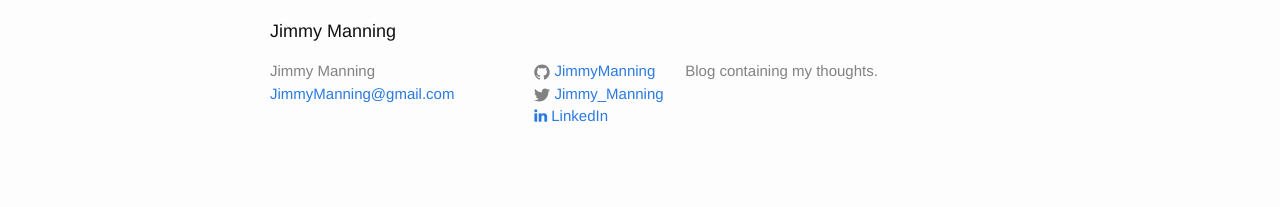
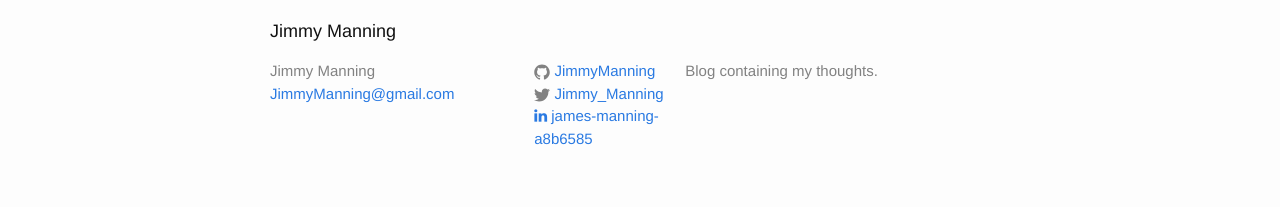
Before and after one commit to JimmyManning/jimmymanning.github.io, a Jekyll site: the page built from about.md, in a window 1280 px wide. Shown: the part 1072-1279 px from the top of the page. Built offline with Jekyll 4.4.1, drawn with Linux system fonts in a browser that asks for light colours; nearby versions of some CDN libraries.

Commit message:
Changed Linkedin to name

```diff
--- a/_includes/footer.html
+++ b/_includes/footer.html
@@ -28,7 +28,7 @@
 	{% if site.linkedin_username %}
  	 <li>
    	   <a href="https://linkedin.com/in/{{ site.linkedin_username }}">
-      	      <i class="fa fa-linkedin"></i> LinkedIn
+      	      <i class="fa fa-linkedin"></i> {{ site.linkedin_username }}
     	   </a>
  	 </li>
 	{% endif %}
```
